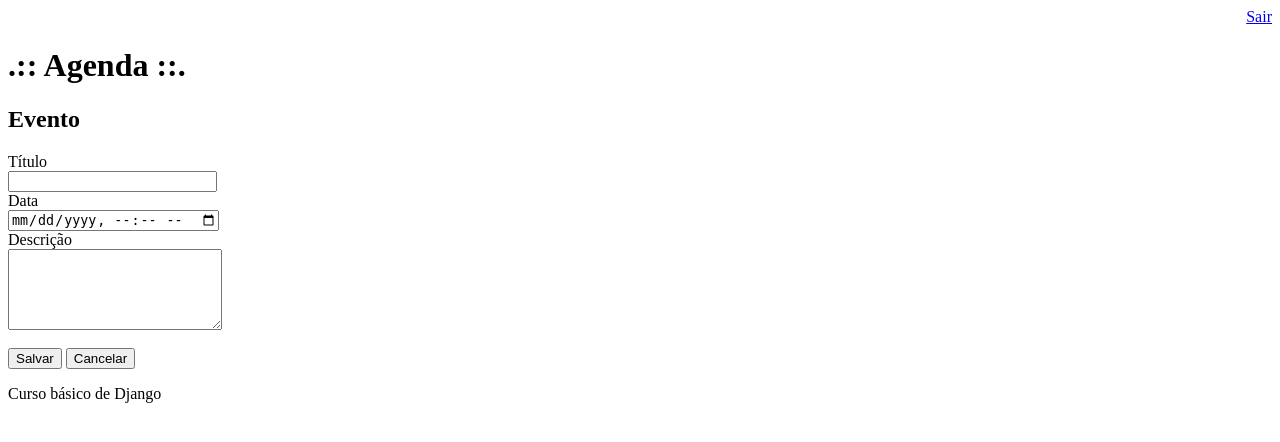
After one commit to wherculano/Curso-Django-Digital-Innovation, a Django app: page /agenda/evento/ in a window 1280 px wide. The commit adds this page. Shown: the top 442 px of the page. Run offline with Django 3.2, Linux system fonts and the light colour scheme; the visitor is signed in with stand-in values (Sample User, id 1).

Commit message:
Aula 4: Incluido template para a inserção de dados no BD

```diff
--- a/agenda/agenda/urls.py
+++ b/agenda/agenda/urls.py
@@ -21,6 +21,8 @@ from core import views
 urlpatterns = [
     path('admin/', admin.site.urls),
     path('agenda/',views.lista_eventos),
+    path('agenda/evento/', views.evento),
+    path('agenda/evento/submit', views.submit_evento),
     path('', views.index), # redireciona o localhost "vazio" para a pagina, impedindo o erro
     #path('', RedirectView.as_view('/agenda/')) # faz a mesma coisa que o path('',views.index)
     path('login/',views.login_user),
--- a/agenda/core/views.py
+++ b/agenda/core/views.py
@@ -40,3 +40,22 @@ def lista_eventos(request):
 def logout_user(request):
     logout(request)
     return redirect('/')
+
+
+@login_required(login_url='/login/')
+def evento(request):
+    return render(request, 'evento.html')
+
+@login_required(login_url='/login/')
+def submit_evento(request):
+    if request.POST:
+        titulo = request.POST.get('titulo')
+        data_evento = request.POST.get('data_evento')
+        descricao = request.POST.get('descricao')
+        usuario = request.user
+        # salvando no banco
+        Evento.objects.create(titulo=titulo,
+                                data_evento=data_evento,
+                                descricao=descricao,
+                                usuario=usuario)
+    return redirect('/')
--- a/agenda/templates/agenda.html
+++ b/agenda/templates/agenda.html
@@ -1,6 +1,9 @@
  {% extends "model-page.html" %}
  {% block content %}
     <h2>Agendamentos</h2>
+    <a href="evento">
+        <button type="button">Novo Evento</button>
+    </a>
     <ul style="font-size: 18px">
         {% for evento in eventos %}
         <li>{{evento.usuario}} : {{ evento.titulo }} - {{evento.get_data_evento}}</li>
--- /dev/null
+++ b/agenda/templates/evento.html
@@ -0,0 +1,19 @@
+{% extends "model-page.html" %}
+
+{% block content %}
+
+    <h2>Evento</h2>
+        <form action="submit" method="POST">
+            {% csrf_token %}
+            <label>Título</label></br>
+            <input type="text" name="titulo" size="23"></br>
+            <label>Data</label></br>
+            <input type="datetime-local" name="data_evento"></br>
+            <label>Descrição</label></br>
+            <textarea name="descricao" rows="5" cols="24"></textarea></br></br>
+            <button type='submit'>Salvar</button>
+            <a href="/">
+                <button type="button">Cancelar</button>
+            </a>
+    </form>
+{% endblock %}
```
